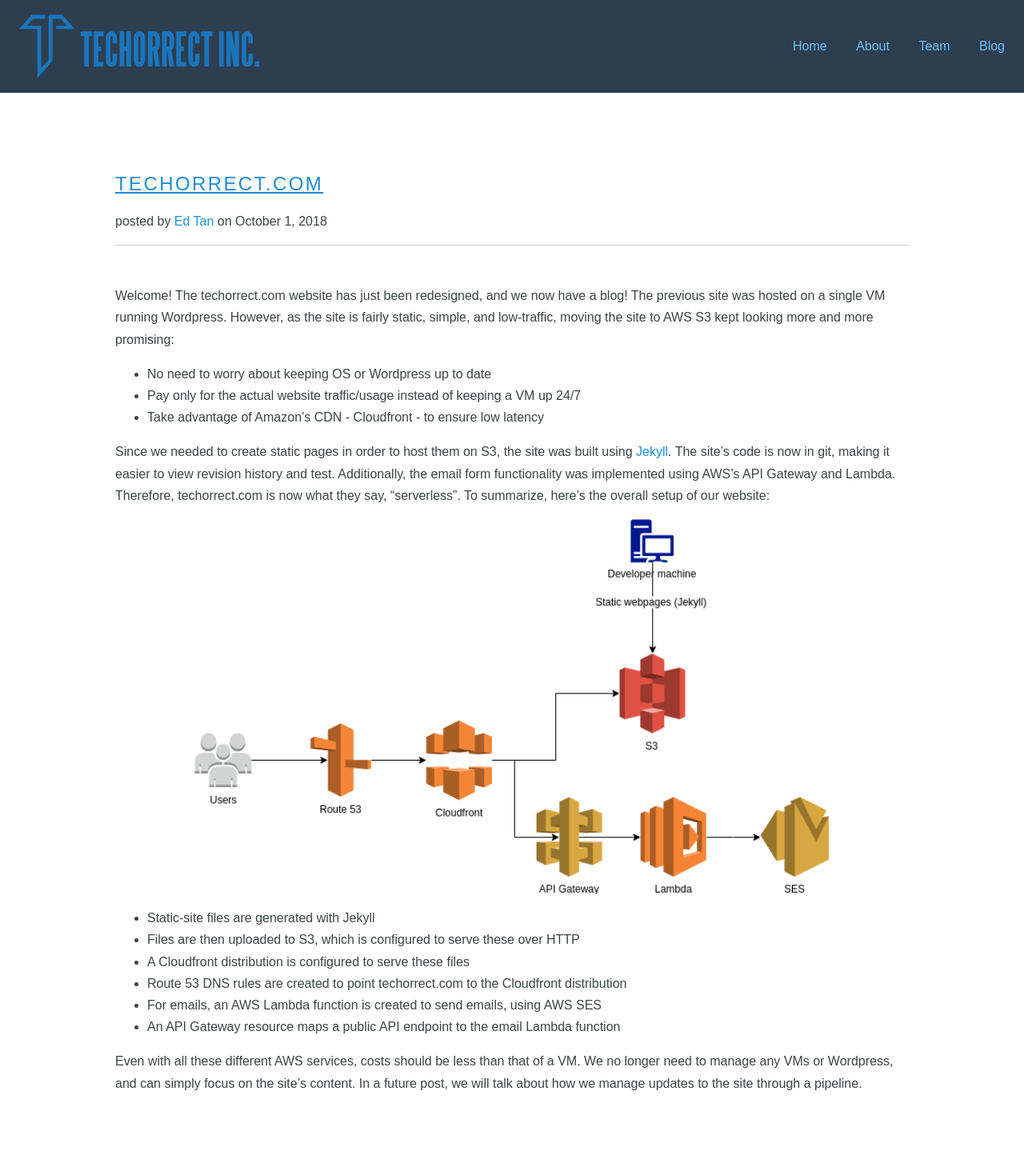
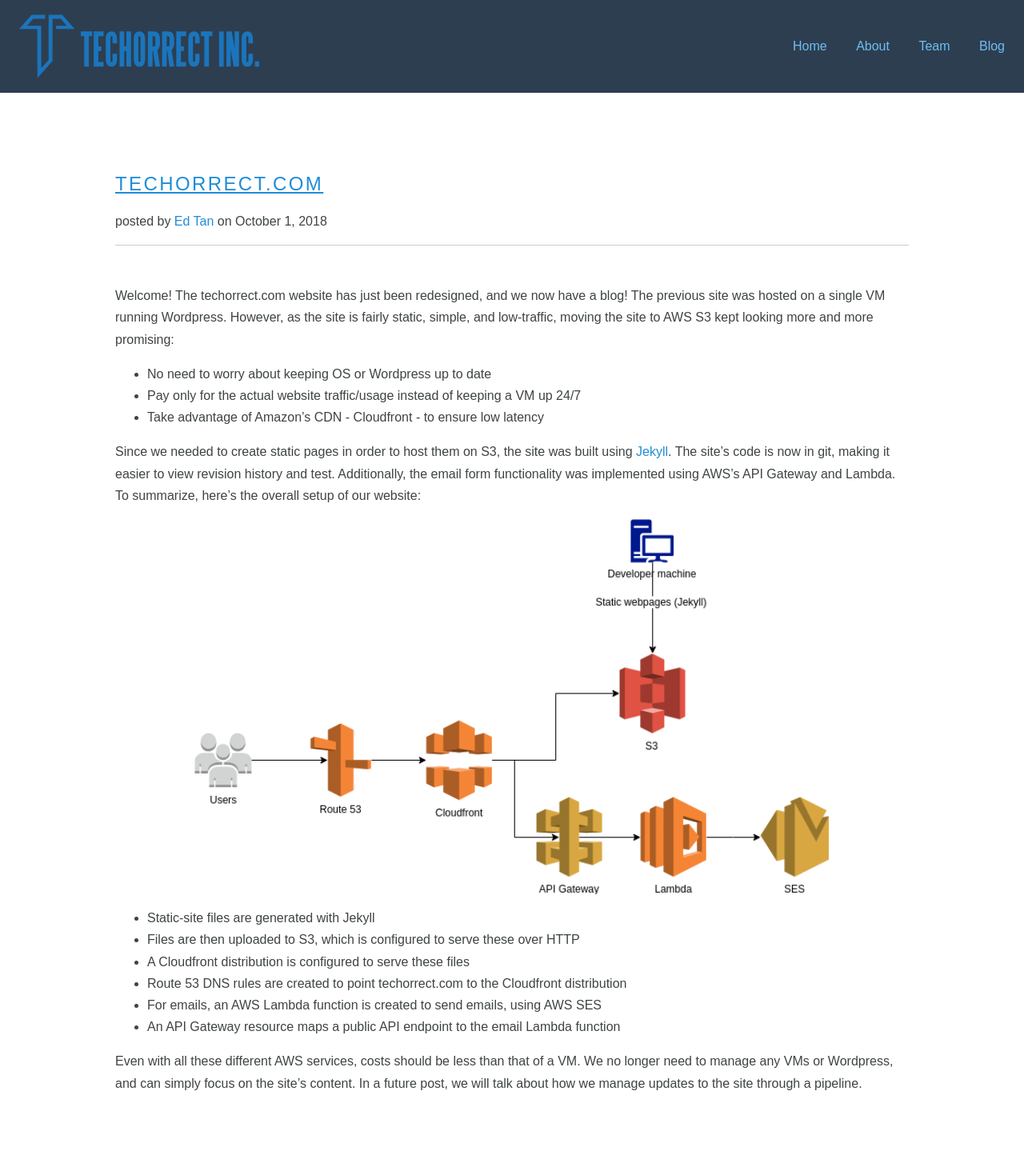
Before and after one commit to capitaldesignfx/new_layout, a Jekyll site: the page built from _posts/2018-10-01-techorrect.com.md, in a window 1280 px wide. Shown: the whole page at 80% size. Built offline with Jekyll 4.4.1, drawn with Linux system fonts in a browser that asks for light colours; nearby versions of some CDN libraries.

Commit message:
Prepare site for launch

```diff
--- a/_posts/2018-10-01-techorrect.com.md
+++ b/_posts/2018-10-01-techorrect.com.md
@@ -7,7 +7,7 @@
 * Pay only for the actual website traffic/usage instead of keeping a VM up 24/7
 * Take advantage of Amazon's CDN - Cloudfront - to ensure low latency
 
-Since we needed to create static pages in order to host them on S3, the site was built using [Jekyll](https://jekyllrb.com).  The site's code is now in git, making it easier to view revision history and test.  Additionally, the email form functionality was implemented using AWS's API Gateway and Lambda.  Therefore, techorrect.com is now what they say, "serverless".  To summarize, here's the overall setup of our website:
+Since we needed to create static pages in order to host them on S3, the site was built using [Jekyll](https://jekyllrb.com).  The site's code is now in git, making it easier to view revision history and test.  Additionally, the email form functionality was implemented using AWS's API Gateway and Lambda.  To summarize, here's the overall setup of our website:
 
 ![techorrect.com site diagram](/assets/images/techorrect-site-diagram.png)
 
--- a/index.html
+++ b/index.html
@@ -80,7 +80,7 @@
       </div>
       <div class="box pure-u-1 pure-u-md-1-3">
         <svg class="icon box-icon">
-          <use xlink:href="#refresh" />
+          <use xlink:href="#chat" />
         </svg>
         <h3 class="box-subhead">Agile To Devops</h3>
         <p class="default-color box-text">
```
Also changed, not shown: _includes/elegant-line-icons.svg, _posts/2018-10-15-Bitbucket-Pipelines.md (renamed from _posts/2018-10-15-Website-Tests.md).
